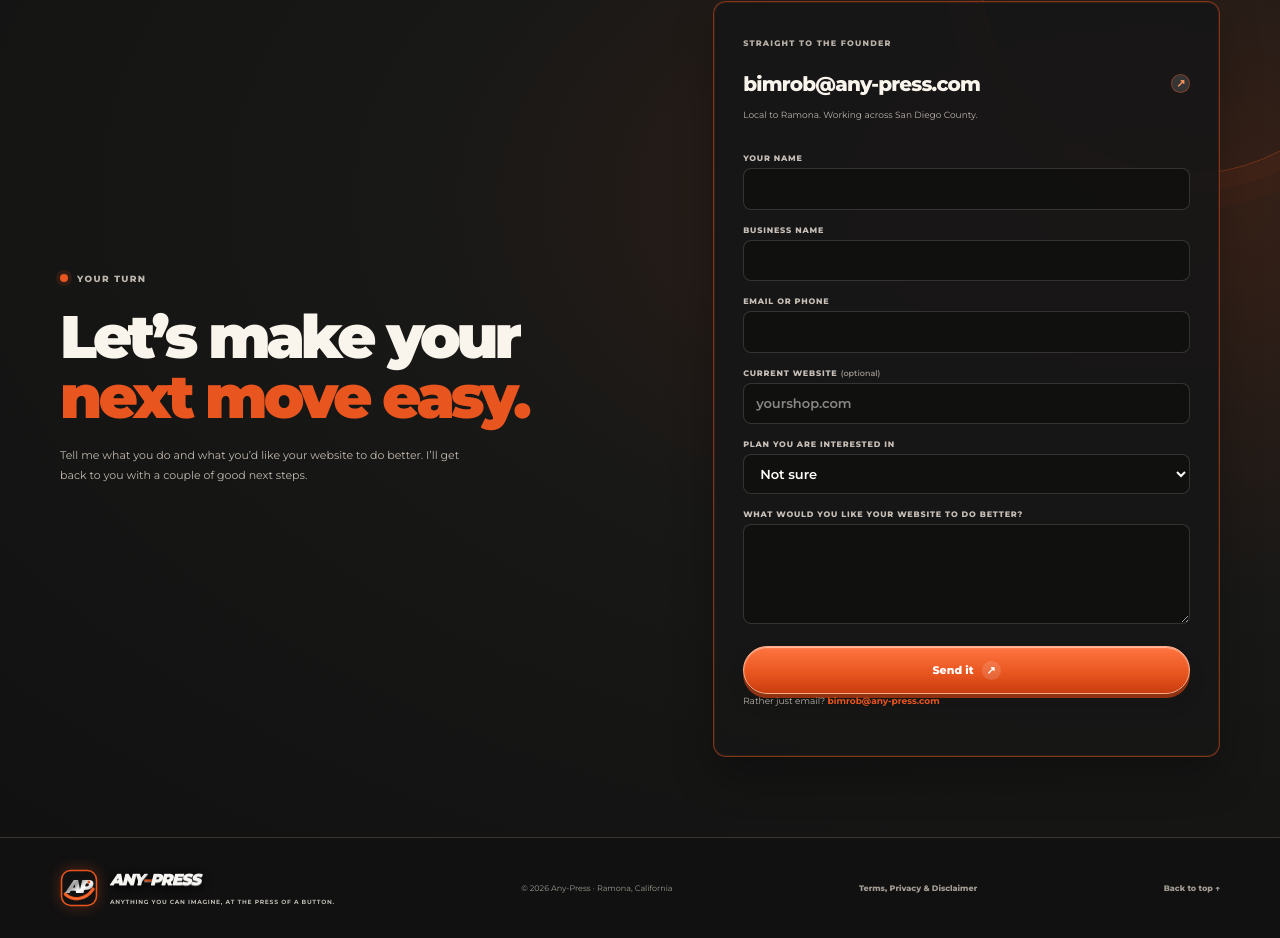
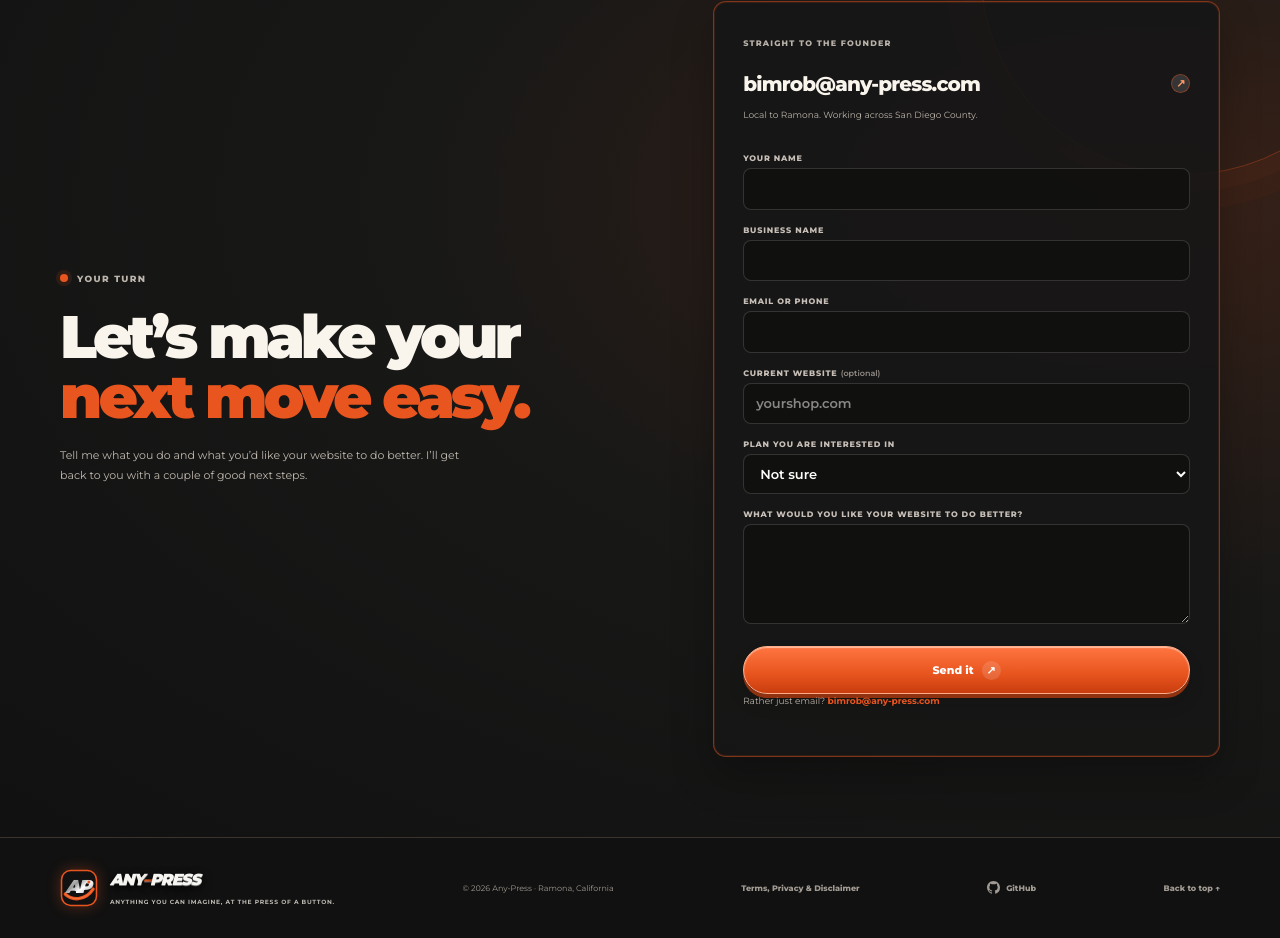
Before and after one commit to robbiefromramona-press/any-press, a plain HTML site: page index.html in a window 1280 px wide. Shown: the part 3602-4540 px from the top of the page. Drawn offline with Linux system fonts and the light colour scheme.

Commit message:
Add a GitHub link to the footer
Co-Authored-By: Claude Fable 5.2 <noreply@anthropic.com>

```diff
--- a/index.html
+++ b/index.html
@@ -402,6 +402,7 @@
     </a>
     <div class="footer-copy">© 2026 Any-Press · Ramona, California</div>
     <a class="footer-legal" href="legal.html">Terms, Privacy &amp; Disclaimer</a>
+    <a class="footer-legal" href="https://github.com/robbiefromramona-press" target="_blank" rel="noopener" style="gap:6px"><svg width="13" height="13" viewBox="0 0 16 16" aria-hidden="true"><path d="M8 0C3.58 0 0 3.58 0 8c0 3.54 2.29 6.53 5.47 7.59.4.07.55-.17.55-.38 0-.19-.01-.82-.01-1.49-2.01.37-2.53-.49-2.69-.94-.09-.23-.48-.94-.82-1.13-.28-.15-.68-.52-.01-.53.63-.01 1.08.58 1.23.82.72 1.21 1.87.87 2.33.66.07-.52.28-.87.51-1.07-1.78-.2-3.64-.89-3.64-3.95 0-.87.31-1.59.82-2.15-.08-.2-.36-1.02.08-2.12 0 0 .67-.21 2.2.82.64-.18 1.32-.27 2-.27s1.36.09 2 .27c1.53-1.04 2.2-.82 2.2-.82.44 1.1.16 1.92.08 2.12.51.56.82 1.27.82 2.15 0 3.07-1.87 3.75-3.65 3.95.29.25.54.73.54 1.48 0 1.07-.01 1.93-.01 2.2 0 .21.15.46.55.38A8.01 8.01 0 0 0 16 8c0-4.42-3.58-8-8-8Z" fill="currentColor"/></svg>GitHub</a>
     <a class="back-top" href="#top">Back to top ↑</a>
   </div>
 </footer>
```
Also changed, not shown: legal.html (+1 -0 lines), thanks.html (+1 -0 lines).
